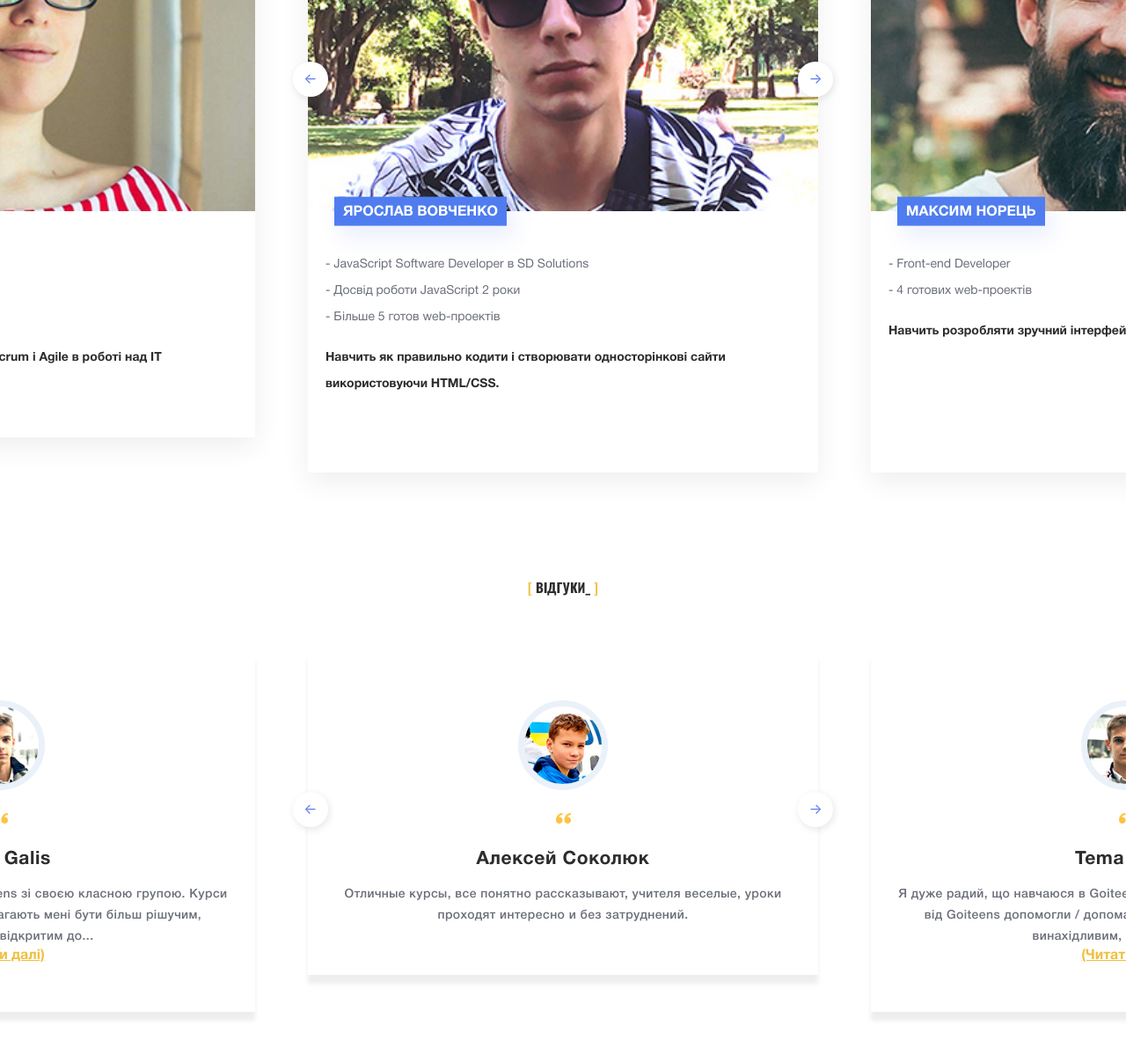
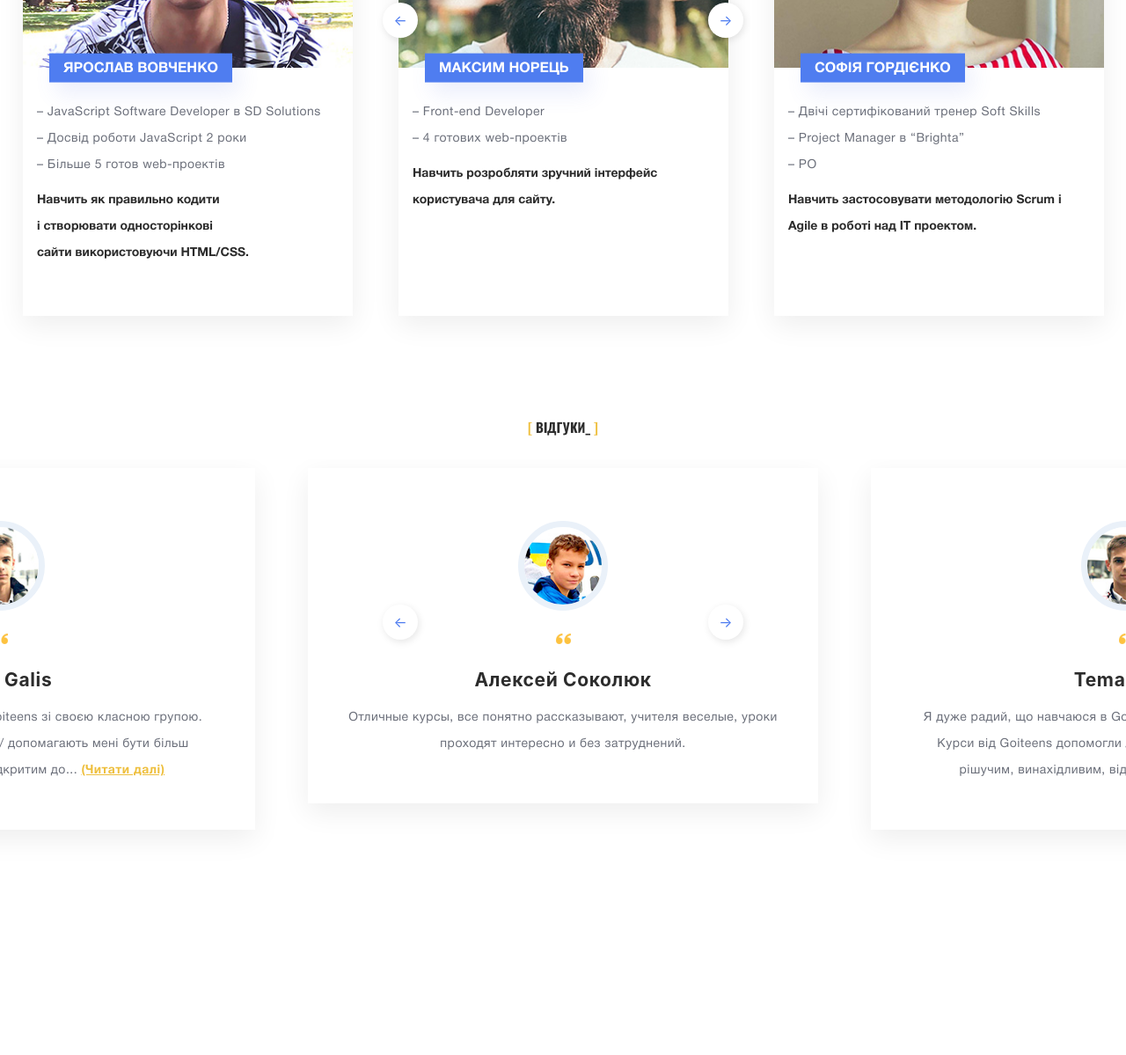
Before and after one commit to MarinaSergeyeva/Project-HTML-Kasatiki, a website: page src/index.html in a window 1280 px wide. Shown: the part 565-1764 px from the top of the page at 88% size. After the commit the page ends 1583 px from the top, so only its background shows below. Drawn offline with nearby package versions, Linux system fonts and the light colour scheme; files that its build step writes are made by us from their sources; files whose address does not match are found by name.

Commit message:
merge 2 branches

```diff
--- a/src/html/review.html
+++ b/src/html/review.html
@@ -1,69 +1,49 @@
-<section class="review-section container">
-  <h2 class="section__title section__title_review">відгуки<span>&#95;</span></h2>
-
-
-  <div class="review-slider">
-    <div class="review-list">
-      <div class="review__item">
+<section class="review-section">
+  <div class="container_slider">
+    <h2 class="section__title section__title_indent">відгуки<span>&#95;</span></h2>
+    <div class="review-list people-list">
+      <div class="review__item people-list__item">
         <div class="review__foto-wrapper">
-
           <img class="review__item-foto" src="../images/rev-images/rev-ph-1.jpg" width="102" height="102"
             alt="some-boy">
         </div>
-        <!-- <div class="ql">"</div> -->
-        <p class="review-list-title">Алексей Соколюк</p>
-        <p class="review-list-about"> <span>Отличные курсы, все понятно рассказывают, учителя веселые, уроки проходят
-            интересно и без затруднений.</span>
-        </p>
+        <h3 class="review-list__title">Алексей Соколюк</h3>
+        <p class="experiance review-list__about">Отличные курсы, все понятно рассказывают, учителя веселые, уроки
+          проходят
+          интересно и без затруднений.</p>
       </div>
-    </div>
-    <div class="review-list">
-      <div class="review__item">
+      <div class="review__item people-list__item">
         <div class="review__foto-wrapper">
           <img class="review__item-foto" src="../images/rev-images/rev-ph-2.jpg" width="102" height="102"
             alt="some-boy">
         </div>
-        <!-- <div class="ql">"</div> -->
-        <p class="review-list-title">Tema Galis</p>
-        <p class="review-list-about"> <span>Я дуже радий, що навчаюся
-            в Goiteens зі своєю класною групою. Курси від Goiteens допомогли / допомагають мені бути більш рішучим,
-            винахідливим, відкритим до...</span>
-        </p>
-        <a class="review-list-about__link" href="#">(Читати далі)</a>
+        <h3 class="review-list__title">Tema Galis</h3>
+        <p class="experiance review-list__about">Я дуже радий, що навчаюся в Goiteens зі своєю класною групою. Курси від
+          Goiteens допомогли / допомагають мені бути більш рішучим, винахідливим, відкритим до ... <a
+            class="review-list__link" href="#">(Читати далі)</a></p>
+
       </div>
-    </div>
-    <div class="review-list">
-      <div class="review__item">
+      <div class="review__item people-list__item">
         <div class="review__foto-wrapper">
           <img class="review__item-foto" src="../images/rev-images/rev-ph-3.jpg" width="102" height="102"
             alt="some-boy">
         </div>
-        <!-- <div class="ql">"</div> -->
-        <p class="review-list-title">Тарас Проць</p>
-        <p class="review-list-about"> <span>Для мене курси програмування були чимось захмарним, незрозумілим.
-            Як можна навчитись програмувати за півтора роки? Тому я до цих курсів відносився скептично, несерйозно.
-            Але завдяки відмін...</span>
-          <a class="review-list-about__link" href="#">(Читати далі)</a> </p>
+        <h3 class="review-list__title">Тарас Проць</h3>
+        <p class="experiance review-list__about">Для мене курси програмування були чимось захмарним, незрозумілим. Як
+          можна навчитись програмувати за півтора роки? Тому я до цих курсів відносився скептично, несерйозно.
+          Але завдяки відмін... <a class="review-list__link" href="#">(Читати далі)</a> </p>
       </div>
-
-
-    </div>
-    <div class="review-list">
-      <div class="review__item">
+      <div class="review__item people-list__item">
         <div class="review__foto-wrapper">
           <img class="review__item-foto" src="../images/rev-images/rev-ph-2.jpg" width="102" height="102"
             alt="some-boy">
         </div>
-        <!-- <div class="ql">"</div> -->
-        <p class="review-list-title">Tema Galis</p>
-        <p class="review-list-about"> <span>Я дуже радий, що навчаюся
-            в Goiteens зі своєю класною групою. Курси від Goiteens допомогли / допомагають мені бути більш рішучим,
-            винахідливим, відкритим до...</span>
-        </p>
-        <a class="review-list-about__link" href="#">(Читати далі)</a>
+        <h3 class="review-list__title">Tema Galis</h3>
+        <p class="experiance review-list__about">Я дуже радий, що навчаюся в Goiteens зі своєю класною групою. Курси від
+          Goiteens допомогли / допомагають мені бути більш рішучим,
+          винахідливим, відкритим до... <a class="review-list__link" href="#">(Читати далі)</a></p>
       </div>
     </div>
-
-
-
+  </div>
+  </div>
 </section>
--- a/src/html/teachers.html
+++ b/src/html/teachers.html
@@ -1,7 +1,8 @@
-<section class="teachers container">
-  <h2 class="section__title section__title--indent">Викладачі<span class="section__title--decor">&#95;</span></h2>
-  <div class="teachers-list">
-    <div class="teachers-list__item">
+<section class="teachers">
+  <div class="container_slider">
+    <h2 class="section__title section__title_indent">Викладачі<span class="section__title_decor">&#95;</span></h2>
+    <div class="teachers-list people-list">
+      <div class="teachers-list__item people-list__item">
         <div class="img-wrapper">
           <picture class="teachers__img">
             <source srcset="../images/teachers/teacher1.jpg 1x, ../images/teachers/teacher1@2x.jpg 2x" sizes="380px"
@@ -14,15 +15,17 @@
         </div>
         <div class="about-wrapper">
           <ul class="experiance">
-          <li class="experiance__item">- JavaScript Software Developer в SD Solutions </li>
-          <li class="experiance__item">- Досвід роботи JavaScript 2 роки</li>
-          <li class="experiance__item">- Більше 5 готов web-проектів</li>
+            <li class="experiance__item">JavaScript Software Developer в SD Solutions </li>
+            <li class="experiance__item">Досвід роботи JavaScript 2 роки</li>
+            <li class="experiance__item">Більше 5 готов web-проектів</li>
           </ul>
-        <p class="mission">Навчить як правильно кодити і створювати односторінкові сайти використовуючи HTML/CSS.
+          <p class="mission">Навчить як правильно кодити
+            і створювати односторінкові
+            сайти використовуючи HTML/CSS.
           </p>
         </div>
       </div>
-    <div class="teachers-list__item">
+      <div class="teachers-list__item people-list__item">
         <div class="img-wrapper">
           <picture class="teachers__img">
             <source srcset="../images/teachers/teacher2.jpg 1x, ../images/teachers/teacher2@2x.jpg 2x" sizes="380px"
@@ -35,16 +38,16 @@
         </div>
         <div class="about-wrapper">
           <ul class="experiance">
-          <li class="experiance__item">- Front-end Developer
+            <li class="experiance__item">Front-end Developer
             </li>
-          <li class="experiance__item">- 4 готових web-проектів
+            <li class="experiance__item">4 готових web-проектів
             </li>
           </ul>
           <p class="mission">Навчить розробляти зручний інтерфейс користувача для сайту.
           </p>
         </div>
       </div>
-    <div class="teachers-list__item">
+      <div class="teachers-list__item people-list__item">
         <div class="img-wrapper">
           <picture class="teachers__img">
             <source srcset="../images/teachers/teacher3.jpg 1x, ../images/teachers/teacher3@2x.jpg 2x" sizes="380px"
@@ -57,18 +60,18 @@
         </div>
         <div class="about-wrapper">
           <ul class="experiance">
-          <li class="experiance__item">- Двічі сертифікований тренер Soft Skills
+            <li class="experiance__item">Двічі сертифікований тренер Soft Skills
             </li>
-          <li class="experiance__item">- Project Manager в “Brighta”
+            <li class="experiance__item">Project Manager в “Brighta”
             </li>
-          <li class="experiance__item">- PO
+            <li class="experiance__item">PO
             </li>
           </ul>
           <p class="mission">Навчить застосовувати методологію Scrum і Agile в роботі над IT проектом.
           </p>
         </div>
       </div>
-    <div class="teachers-list__item">
+      <div class="teachers-list__item people-list__item">
         <div class="img-wrapper">
           <picture class="teachers__img">
             <source srcset="../images/teachers/teacher1.jpg 1x, ../images/teachers/teacher1@2x.jpg 2x" sizes="380px"
@@ -81,15 +84,15 @@
         </div>
         <div class="about-wrapper">
           <ul class="experiance">
-          <li class="experiance__item">- JavaScript Software Developer в SD Solutions </li>
-          <li class="experiance__item">- Досвід роботи JavaScript 2 роки</li>
-          <li class="experiance__item">- Більше 5 готов web-проектів</li>
+            <li class="experiance__item">JavaScript Software Developer в SD Solutions </li>
+            <li class="experiance__item">Досвід роботи JavaScript 2 роки</li>
+            <li class="experiance__item">Більше 5 готов web-проектів</li>
           </ul>
           <p class="mission">Навчить як правильно кодити і створювати односторінкові сайти використовуючи HTML/CSS.
           </p>
         </div>
       </div>
-    <div class="teachers-list__item">
+      <div class="teachers-list__item people-list__item">
         <div class="img-wrapper">
           <picture class="teachers__img">
             <source srcset="../images/teachers/teacher2.jpg 1x, ../images/teachers/teacher2@2x.jpg 2x" sizes="380px"
@@ -102,16 +105,16 @@
         </div>
         <div class="about-wrapper">
           <ul class="experiance">
-          <li class="experiance__item">- Front-end Developer
+            <li class="experiance__item">Front-end Developer
             </li>
-          <li class="experiance__item">- 4 готових web-проектів
+            <li class="experiance__item">4 готових web-проектів
             </li>
           </ul>
           <p class="mission">Навчить розробляти зручний інтерфейс користувача для сайту.
           </p>
         </div>
       </div>
-    <div class="teachers-list__item">
+      <div class="teachers-list__item people-list__item">
         <div class="img-wrapper">
           <picture class="teachers__img">
             <source srcset="../images/teachers/teacher3.jpg 1x, ../images/teachers/teacher3@2x.jpg 2x" sizes="380px"
@@ -124,11 +127,11 @@
         </div>
         <div class="about-wrapper">
           <ul class="experiance">
-          <li class="experiance__item">- Двічі сертифікований тренер Soft Skills
+            <li class="experiance__item">Двічі сертифікований тренер Soft Skills
             </li>
-          <li class="experiance__item">- Project Manager в “Brighta”
+            <li class="experiance__item">Project Manager в “Brighta”
             </li>
-          <li class="experiance__item">- PO
+            <li class="experiance__item">PO
             </li>
           </ul>
           <p class="mission">Навчить застосовувати методологію Scrum і Agile в роботі над IT проектом.
@@ -136,4 +139,5 @@
         </div>
       </div>
     </div>
+  </div>
 </section>
--- a/src/js/script.js
+++ b/src/js/script.js
@@ -1,31 +1,41 @@
-$('.review-slider').slick({
+$(document).ready(function () {
+  $('.review-list').slick({
     arrows: true,
+    slidesToShow: 3,
     centerPadding: '20px',
-  infinite: true,
-  slidesToShow: 3,
+    centerMode: false,
     nextArrow: '<button type="button" class="slick-next">&#8594;</button>',
     prevArrow: '<button type="button" class="slick-prev">&#8592;</button>',
+    responsive: [
 
-  responsive: [{
+      {
         breakpoint: 1439,
         settings: {
           variablesWidth: false,
           arrows: true,
           centerMode: true,
           centerPadding: '25%',
-        infinite: true,
           slidesToShow: 1,
-      }
+        },
       },
       {
-      breakpoint: 767,
+        breakpoint: 1000,
+        settings: {
+          variablesWidth: false,
+          arrows: true,
+          centerMode: true,
+          centerPadding: '22%',
+          slidesToShow: 1,
+        },
+      },
+      {
+        breakpoint: 600,
         settings: {
           arrows: true,
-        infinite: true,
           centerPadding: '40px',
           slidesToShow: 1,
-
         }
       }
     ]
   });
+});
--- a/src/js/scripts_teachers.js
+++ b/src/js/scripts_teachers.js
@@ -3,15 +3,28 @@ $(document).ready(function () {
     arrows: true,
     slidesToShow: 3,
     centerPadding: '20px',
-    nextArrow: '<button type="button" class="slick-next slick-next__teachers">&#8594;</button>',
-    prevArrow: '<button type="button" class="slick-prev slick-prev__teachers">&#8592;</button>',
-    responsive: [{
+    centerMode: false,
+    nextArrow: '<button type="button" class="slick-next">&#8594;</button>',
+    prevArrow: '<button type="button" class="slick-prev">&#8592;</button>',
+    responsive: [
+
+      {
         breakpoint: 1439,
         settings: {
           variablesWidth: false,
           arrows: true,
+          centerMode: false,
+          centerPadding: '25%',
+          slidesToShow: 3,
+        },
+      },
+      {
+        breakpoint: 1000,
+        settings: {
+          variablesWidth: false,
+          arrows: true,
           centerMode: true,
-          centerPadding: '25%',
+          centerPadding: '22%',
           slidesToShow: 1,
         },
       },
--- a/src/sass/sections/review.scss
+++ b/src/sass/sections/review.scss
@@ -1,30 +1,38 @@
  .review-section {
    padding: 25px 0;
+ }
 
-  &.container {
-    @media (min-width: 768px) and (max-width: 1439px) {
-      width: 100%;
+ .review-list {
+
+   &__title {
+     @include font(21px, 700, 30px, $main-font-color);
+     letter-spacing: 0.63px;
+     margin-bottom: 13px;
    }
+
+   &__about {
+
+     text-align: center;
+     margin-bottom: 40px;
+     padding: 0 22px;
+
+     @media (min-width: 768px) {
+
+       text-align: center;
+       padding: 0 45px;
+       margin-bottom: 52px;
+     }
+   }
+
+   &__link {
+     color: $main-decoration-color;
+     font-weight: 600;
+     text-decoration: underline;
    }
  }
 
 
  .review__item {
-  width: 270px;
-  box-shadow: 0px 10px 5px 0px rgba(2, 2, 1, 0.07);
-  text-align: center;
-  font-family: $main-font;
-  padding: 20px 28px 36px;
-  margin: 0 auto;
-
-  @media (min-width:768px) {
-    width: 100%;
-    padding: 55px 30px;
-  }
-
-  @media (min-width:1440px) {
-    padding: 60px 60px 55px;
-  }
 
    &-foto {
      border: 7px solid rgb(234, 241, 249);
@@ -33,28 +41,9 @@
    }
  }
 
-.review-list {
-  &-title {
-    @include font(21px, 700, 30px, $main-font-color);
-    letter-spacing: 0.63px;
-    margin-bottom: 13px;
-  }
-
-  &-about {
-    @include font(14px, 500, 24px, $secondary-font-color);
-    letter-spacing: 0.42px;
-
-    &__link {
-      color: $main-decoration-color;
-      font-weight: 600;
-      text-decoration: underline;
-    }
-  }
-}
-
-
  .review__foto-wrapper {
    margin-bottom: 22px;
+   padding-top: 60px;
 
    &::after {
      content: '';
@@ -66,89 +55,4 @@
      background-position: center;
      margin: 0 auto;
    }
-
  }
-
-.slick-slide {
-  margin-bottom: 40px;
-  margin-right: 10px;
-  margin-left: 10px;
-
-
-  @media (min-width:768px) {
-    margin-right: 30px;
-    margin-left: 30px;
-    width: 100%;
-  }
-
-  @media (min-width:1440px) {
-    margin-left: 20px;
-    margin-right: 20px;
-  }
-}
-
-
-
-
-
-
-.slick-prev,
-.slick-next {
-  background: rgb(255, 255, 255);
-  color: rgb(95, 124, 236);
-  box-shadow: 1.5px 2.598px 9px 0px rgba(2, 2, 1, 0.1);
-  top: 30%;
-  padding-bottom: 2px;
-  border: none;
-  outline: none;
-  z-index: 1;
-  text-align: center;
-
-  @media (min-width:768px) {
-    top: 35%;
-  }
-
-}
-
-
-
-
-
-
-.slick-next {
-  right: -10px;
-
-  &:hover,
-  &:focus {
-    color: $main-decoration-color;
-    box-shadow: 1.5px 2.598px 9px 0px rgba(238, 191, 62, 0.7);
-  }
-
-  @media(min-width:768px) and (max-width:1439px) {
-    right: 26%;
-  }
-
-  @media(min-width:1440px) {
-    right: 1.5%;
-  }
-
-}
-
-.slick-prev {
-  left: -10px;
-
-  &:hover,
-  &:focus {
-    color: $main-decoration-color;
-    box-shadow: 1.5px 2.598px 9px 0px rgba(238, 191, 62, 0.7);
-  }
-
-  @media(min-width:768px) and (max-width:1439px) {
-    left: 26%;
-  }
-
-  @media(min-width:1440px) {
-    left: 1.5%;
-  }
-
-}
--- a/src/sass/sections/teachers.scss
+++ b/src/sass/sections/teachers.scss
@@ -1,81 +1,92 @@
-.teachers {
-  padding: 56px 0;
-
-  &-list {
-    position: relative;
+.people-list {
   @extend %flex-between;
   flex-wrap: wrap;
 
   &__item {
     width: 270px;
     background-color: rgb(255, 255, 255);
+    text-align: center;
     box-shadow: 0px 10px 30px 0px rgba(2, 2, 1, 0.07);
-      margin-left: 10px;
-      margin-right: 10px;
-      margin-bottom: 40px;
+    margin-left: 24px;
+    margin-right: 24px;
+    margin-top: 10px;
+    margin-bottom: 20px;
 
     @media (min-width: 600px) {
+      width: 380px;
       margin-left: 30px;
       margin-right: 30px;
     }
   }
 }
 
+.container_slider {
+
+  @media (max-width: 599px) {
+    width: 320px;
+    margin: 0 auto;
+  }
+}
+
+.section__title_indent {
+  margin-bottom: 28px;
+}
+
+.img-wrapper {
+  position: relative;
+  margin: 0 auto 36px;
+}
+
+.teachers {
+  padding: 56px 0;
+
   &__name {
     position: absolute;
     background-color: #4f7df0;
     @include font (16px, 700, 1.2, #ffffff);
     font-family: $main-font, sans-serif;
-    padding: 8px 10px 6px 10px;
+    padding: 8px 16px 6px;
     box-shadow: 7.5px 12.99px 24px 0px rgba(90, 118, 233, 0.12);
     text-transform: uppercase;
+    left: 30px;
     bottom: 0;
-    left: 30px;
     transform: translateY(50%);
   }
 
   &__img {
+    width: 100%;
     margin: 0 auto;
-    width: 100%;
   }
-}
-
-.container {
-  @media (min-width: 600px) and (max-width: 1439px) {
-    width: 100%;
-  }
-}
-
-.section__title--indent {
-  margin-bottom: 34px;
-}
-
-.img-wrapper {
-  position: relative;
-  margin: 0 auto 46px;
 }
 
 .about-wrapper {
   text-align: left;
-  padding: 0 20px 45px;
+  padding: 0 16px 20px;
 }
 
 .experiance {
-  margin: 0 auto;
   font-family: $main-font, sans-serif;
   @include font (14px, 300, 30px, #6b6f7a);
-  margin-bottom: 16px;
+  letter-spacing: 0.48px;
+  margin-bottom: 10px;
+
+  &__item::before {
+    content: "\2013  ";
+  }
 }
 
 .mission {
-  margin: 0 auto;
   font-family: $main-font, sans-serif;
   @include font (14px, 700, 30px, #2c2c2c);
-  padding-right: 18px;
+  white-space: pre-line;
 }
 
-.slick-next__teachers,
-.slick-prev__teachers {
+.teachers-list__item img {
+  width: 100%;
+}
+
+.slick-prev,
+.slick-next {
   position: absolute;
   display: block;
   height: 40px;
@@ -104,61 +115,66 @@
   color: #ebebeb;
 }
 
-.teachers-list__item img {
-  width: 100%;
-}
 
 .slick-next {
-  right: -10px;
+  right: 7px;
 }
 
 .slick-prev {
-  left: -10px;
+  left: 7px;
 }
 
-@media (min-width: 600px) and (max-width: 1439px) {
+@media (min-width: 600px) {
   .slick-next {
-    right: 25%;
-    top: 242px;
+    right: 23%;
+    top: 44%;
   }
 
   .slick-prev {
-    left: 25%;
-    top: 242px;
+    left: 23%;
+    top: 44%;
   }
 }
 
+
 @media (min-width: 768px) {
   .teachers-list__item {
-    margin: 0 30px 36px;
-    width: 382px;
+    margin: 0 26px 36px;
   }
 
+}
+
+
+@media (min-width: 1000px) {
   .slick-next {
-    right: 27%;
-    top: 224px;
+    right: 34%;
+    top: 35%;
   }
 
   .slick-prev {
-    left: 27%;
-    top: 224px;
+    left: 34%;
+    top: 35%;
   }
 }
 
 
 @media (min-width: 1439px) {
   .teachers-list__item {
-    margin: 0 20px 86px;
-    width: 382px;
+    margin: 20px 20px 66px;
+  }
+
+  .container_slider {
+    width: 1260px;
+    margin: 0 auto;
   }
 
   .slick-next {
-    right: 6px;
-    top: 310px;
+    right: 5px;
+    top: 41%;
   }
 
   .slick-prev {
-    left: 6px;
-    top: 310px;
+    left: 5px;
+    top: 41%;
   }
 }
```
Lines whose indentation alone changed are shown as unchanged.
